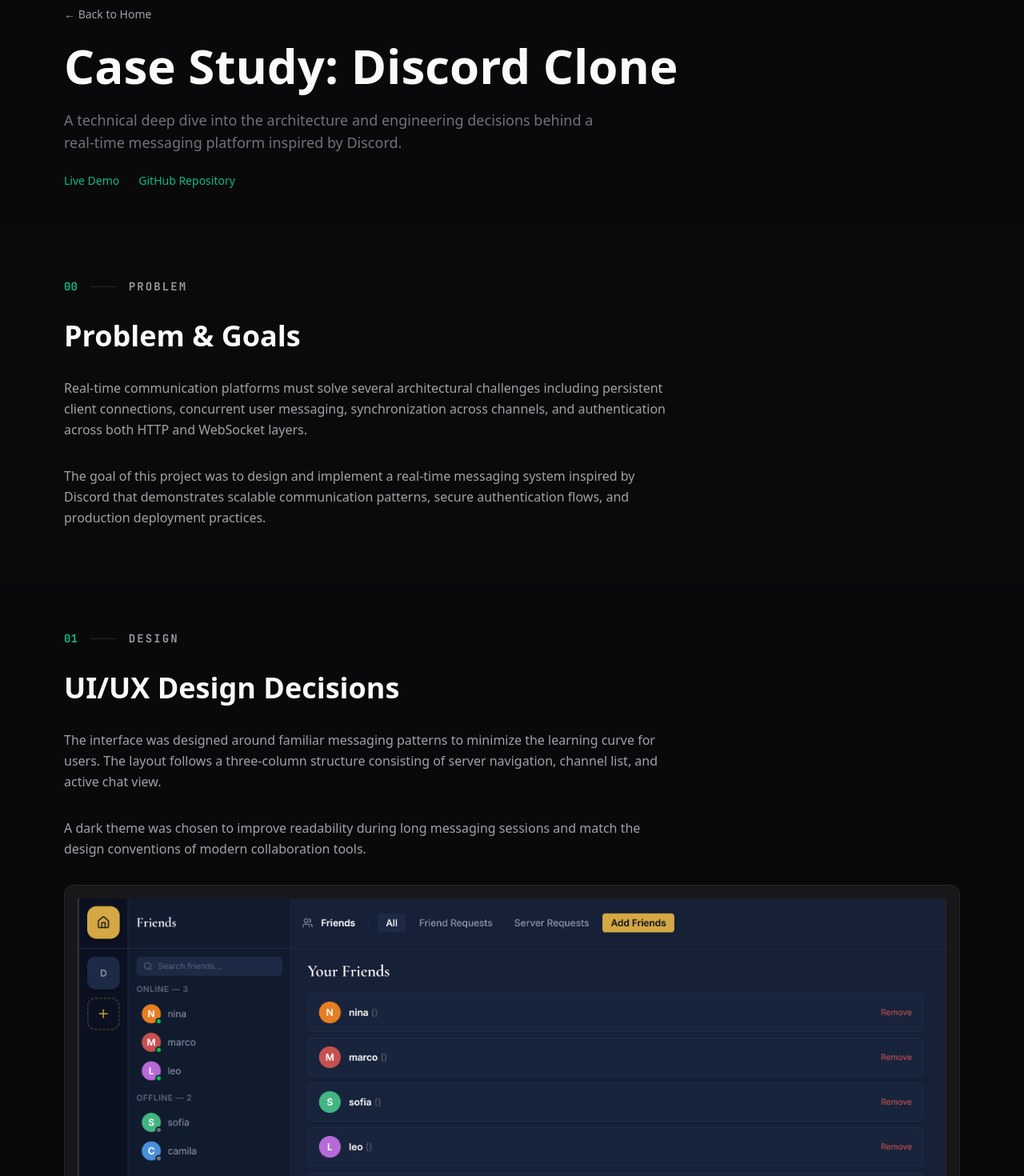
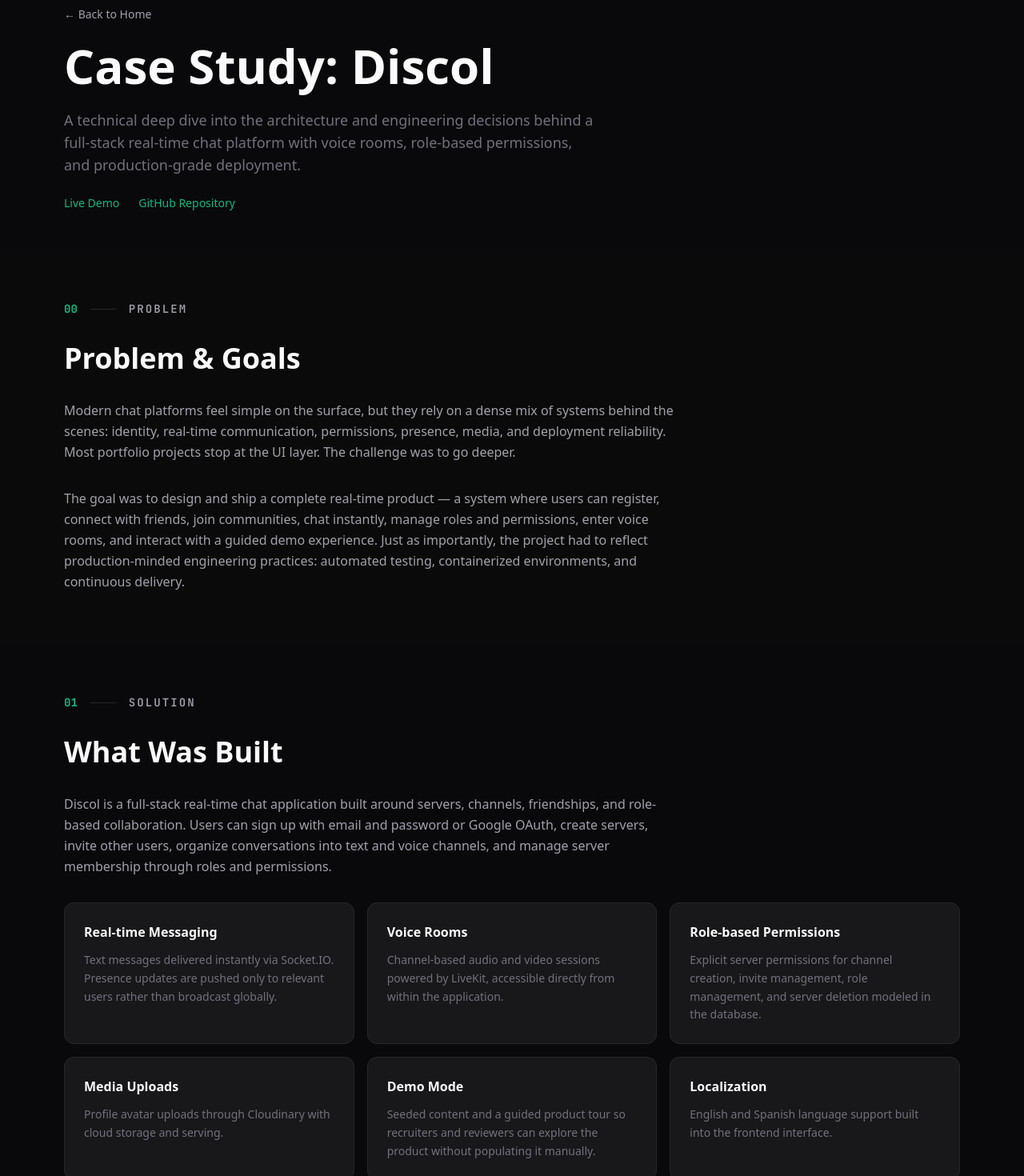
Before and after one commit to esteban0406/Portafolio, a Next.js app: page /case-study/discord-clone in a window 1280 px wide. Shown: the part 40-1510 px from the top of the page at 80% size. Built offline with nearby package versions, Linux system fonts and the light colour scheme.

Commit message:
Update case study and CV

```diff
--- a/app/case-study/discord-clone/page.tsx
+++ b/app/case-study/discord-clone/page.tsx
@@ -1,32 +1,80 @@
 import Link from "next/link";
 import Image from "next/image";
 
-const technologies = [
+const techStack = [
   {
-    name: "Next.js",
+    category: "Frontend",
+    items: "Next.js 16, React 19, Tailwind CSS v4",
     description:
-      "Used to build the frontend interface with server-side rendering and efficient routing for a responsive user experience.",
+      "App Router with server components, responsive layouts, long-lived client state, and real-time event subscriptions.",
   },
   {
-    name: "NestJS",
+    category: "Backend",
+    items: "NestJS 11, Prisma ORM, PostgreSQL",
     description:
-      "Backend framework providing modular architecture, dependency injection, and built-in WebSocket gateway support.",
+      "Modular monolith with focused domain modules. Prisma models the full collaboration schema with explicit RBAC permissions.",
   },
   {
-    name: "WebSockets",
+    category: "Real-time",
+    items: "Socket.IO",
     description:
-      "Enables persistent bidirectional communication required for real-time messaging and instant updates.",
+      "Persistent bidirectional connections for instant message delivery and targeted user notifications.",
   },
   {
-    name: "PostgreSQL",
+    category: "Voice & Video",
+    items: "LiveKit",
     description:
-      "Relational database used to persist users, channels, and messages with strong consistency guarantees.",
+      "Channel-based audio and video sessions accessible directly from within the application.",
   },
   {
-    name: "Docker",
+    category: "Authentication",
+    items: "JWT, Passport, Google OAuth 2.0",
     description:
-      "Containerized deployment ensuring consistent environments between development and production.",
+      "Supports email/password registration and Google OAuth. JWTs are validated across both REST and WebSocket layers.",
   },
+  {
+    category: "Media Storage",
+    items: "Cloudinary",
+    description:
+      "Profile avatar uploads with cloud storage, allowing users to personalize their accounts.",
+  },
+  {
+    category: "Testing",
+    items: "Jest, Supertest, Playwright",
+    description:
+      "Layered test strategy: frontend unit tests, backend unit and integration tests, and browser-level end-to-end specs.",
+  },
+  {
+    category: "DevOps",
+    items: "Docker, Docker Compose, GitHub Actions, GHCR, VPS/SSH",
+    description:
+      "Multi-stage container builds, automated CI pipelines, and production deployment over SSH to a Linux VPS behind Nginx.",
+  },
+];
+
+const challenges = [
+  {
+    number: "01",
+    title: "Making real-time features feel selective instead of noisy",
+    body: "Messaging, status updates, channel changes, invites, and friendship actions all have different audiences. The solution was to separate channel-level events from user-level events — messages are emitted only to the relevant channel room, while friend and invite notifications are emitted directly to the affected users. This kept the real-time layer clean and closer to how a production chat system should behave.",
+  },
+  {
+    number: "02",
+    title: "Keeping authorization understandable as features expanded",
+    body: "As soon as server management was added, authorization became more complex than simple ownership checks. Channel creation, role management, inviting users, renaming a server, and removing members all needed explicit rules. Instead of scattering those checks across controllers and services, a dedicated permission system was modeled in Prisma and enforced through NestJS guards — giving the project a clear RBAC story that is easy to explain and extend.",
+  },
+  {
+    number: "03",
+    title: "Verifying a real-time product across multiple layers",
+    body: "A real-time app can appear to work while hiding fragile behavior across API flows, sockets, and UI state. To reduce that risk, a layered test strategy was built: backend unit tests for service and module logic, backend integration tests against a real PostgreSQL database, frontend unit tests for components and client utilities, and Playwright end-to-end tests that boot the full stack in Docker. That approach gave the project much stronger credibility than a visual demo alone.",
+  },
+];
+
+const results = [
+  { stat: "53", label: "Frontend unit tests" },
+  { stat: "34", label: "Backend unit tests" },
+  { stat: "14", label: "Backend integration tests" },
+  { stat: "9", label: "Playwright e2e specs" },
 ];
 
 function SectionHeader({ number, label }: { number: string; label: string }) {
@@ -54,12 +102,13 @@
         </Link>
 
         <h1 className="text-4xl font-bold text-foreground md:text-5xl lg:text-6xl">
-          Case Study: Discord Clone
+          Case Study: Discol
         </h1>
 
         <p className="max-w-2xl text-lg text-text-muted">
           A technical deep dive into the architecture and engineering decisions
-          behind a real-time messaging platform inspired by Discord.
+          behind a full-stack real-time chat platform with voice rooms,
+          role-based permissions, and production-grade deployment.
         </p>
 
         <div className="flex flex-wrap gap-4 text-sm font-medium sm:gap-5 md:gap-6">
@@ -71,7 +120,7 @@
           </a>
 
           <a
-            href="https://github.com/yourusername/discord-clone"
+            href="https://github.com/esteban0406/Chat-App"
             className="text-accent hover:underline"
           >
             GitHub Repository
@@ -83,26 +132,88 @@
       <section className="flex flex-col gap-8 px-6 py-16 md:px-12 lg:px-20">
         <SectionHeader number="00" label="PROBLEM" />
 
-        <h2 className="text-3xl font-bold text-foreground md:text-4xl">Problem & Goals</h2>
+        <h2 className="text-3xl font-bold text-foreground md:text-4xl">
+          Problem & Goals
+        </h2>
 
         <p className="max-w-3xl text-text-secondary leading-relaxed">
-          Real-time communication platforms must solve several architectural
-          challenges including persistent client connections, concurrent user
-          messaging, synchronization across channels, and authentication across
-          both HTTP and WebSocket layers.
+          Modern chat platforms feel simple on the surface, but they rely on a
+          dense mix of systems behind the scenes: identity, real-time
+          communication, permissions, presence, media, and deployment
+          reliability. Most portfolio projects stop at the UI layer. The
+          challenge was to go deeper.
         </p>
 
         <p className="max-w-3xl text-text-secondary leading-relaxed">
-          The goal of this project was to design and implement a real-time
-          messaging system inspired by Discord that demonstrates scalable
-          communication patterns, secure authentication flows, and production
-          deployment practices.
+          The goal was to design and ship a complete real-time product — a
+          system where users can register, connect with friends, join
+          communities, chat instantly, manage roles and permissions, enter voice
+          rooms, and interact with a guided demo experience. Just as
+          importantly, the project had to reflect production-minded engineering
+          practices: automated testing, containerized environments, and
+          continuous delivery.
         </p>
       </section>
 
+      {/* SOLUTION */}
+      <section className="flex flex-col gap-8 bg-card-darker px-6 py-16 md:px-12 lg:px-20">
+        <SectionHeader number="01" label="SOLUTION" />
+
+        <h2 className="text-3xl font-bold text-foreground md:text-4xl">
+          What Was Built
+        </h2>
+
+        <p className="max-w-3xl text-text-secondary leading-relaxed">
+          Discol is a full-stack real-time chat application built around
+          servers, channels, friendships, and role-based collaboration. Users
+          can sign up with email and password or Google OAuth, create servers,
+          invite other users, organize conversations into text and voice
+          channels, and manage server membership through roles and permissions.
+        </p>
+
+        <div className="grid gap-4 sm:grid-cols-2 lg:grid-cols-3">
+          {[
+            {
+              title: "Real-time Messaging",
+              body: "Text messages delivered instantly via Socket.IO. Presence updates are pushed only to relevant users rather than broadcast globally.",
+            },
+            {
+              title: "Voice Rooms",
+              body: "Channel-based audio and video sessions powered by LiveKit, accessible directly from within the application.",
+            },
+            {
+              title: "Role-based Permissions",
+              body: "Explicit server permissions for channel creation, invite management, role management, and server deletion modeled in the database.",
+            },
+            {
+              title: "Media Uploads",
+              body: "Profile avatar uploads through Cloudinary with cloud storage and serving.",
+            },
+            {
+              title: "Demo Mode",
+              body: "Seeded content and a guided product tour so recruiters and reviewers can explore the product without populating it manually.",
+            },
+            {
+              title: "Localization",
+              body: "English and Spanish language support built into the frontend interface.",
+            },
+          ].map((feature) => (
+            <div
+              key={feature.title}
+              className="flex flex-col gap-3 rounded-xl border border-border bg-card p-6"
+            >
+              <h3 className="font-semibold text-foreground">{feature.title}</h3>
+              <p className="text-sm text-text-muted leading-relaxed">
+                {feature.body}
+              </p>
+            </div>
+          ))}
+        </div>
+      </section>
+
       {/* DESIGN */}
-      <section className="flex flex-col gap-8 bg-card-darker px-6 py-16 md:px-12 lg:px-20">
-        <SectionHeader number="01" label="DESIGN" />
+      <section className="flex flex-col gap-8 px-6 py-16 md:px-12 lg:px-20">
+        <SectionHeader number="02" label="DESIGN" />
 
         <h2 className="text-3xl font-bold text-foreground md:text-4xl">
           UI/UX Design Decisions
@@ -134,23 +245,42 @@
       </section>
 
       {/* ARCHITECTURE */}
-      <section className="flex flex-col gap-8 px-6 py-16 md:px-12 lg:px-20">
-        <SectionHeader number="02" label="ARCHITECTURE" />
+      <section className="flex flex-col gap-8 bg-card-darker px-6 py-16 md:px-12 lg:px-20">
+        <SectionHeader number="03" label="ARCHITECTURE" />
 
         <h2 className="text-3xl font-bold text-foreground md:text-4xl">
           System Architecture
         </h2>
 
         <p className="max-w-3xl text-text-secondary leading-relaxed">
-          The backend follows a modular monolithic architecture built with
-          NestJS. Each domain of the application such as authentication,
-          channels, messaging, and users is implemented as an isolated module.
+          The frontend is a <strong className="text-foreground">Next.js 16</strong> application using the App
+          Router, React 19, and Tailwind CSS v4. It handles page routing,
+          responsive UI, long-lived client state, and real-time event
+          subscriptions. Shared contexts keep the interface synchronized as
+          events arrive.
         </p>
 
         <p className="max-w-3xl text-text-secondary leading-relaxed">
-          The frontend communicates with the backend through REST APIs for
-          standard operations and WebSocket connections for real-time
-          communication.
+          The backend is a <strong className="text-foreground">NestJS 11</strong> modular monolith. Focused
+          modules cover authentication, users, friendships, servers, roles,
+          channels, messages, voice access, and real-time gateway events. All
+          REST endpoints are exposed under <code className="font-mono text-accent text-sm">/api</code>, while
+          Socket.IO runs alongside for low-latency messaging.
+        </p>
+
+        <p className="max-w-3xl text-text-secondary leading-relaxed">
+          For data persistence, the app uses <strong className="text-foreground">PostgreSQL</strong> with{" "}
+          <strong className="text-foreground">Prisma ORM</strong>. The schema models users, OAuth accounts,
+          friendships, servers, invites, members, roles, channels, and messages.
+          Role-based access control is enforced through explicit server
+          permissions, keeping authorization rules visible and maintainable.
+        </p>
+
+        <p className="max-w-3xl text-text-secondary leading-relaxed">
+          The real-time layer uses two communication patterns: channel rooms for
+          chat fanout (only users in the active channel receive live messages)
+          and user-specific rooms for private notifications like friend
+          requests, server invites, and presence changes.
         </p>
 
         <div className="w-full overflow-hidden rounded-xl border border-border bg-card p-4">
@@ -166,8 +296,8 @@
       </section>
 
       {/* AUTH FLOW */}
-      <section className="flex flex-col gap-8 bg-card-darker px-6 py-16 md:px-12 lg:px-20">
-        <SectionHeader number="03" label="AUTHENTICATION" />
+      <section className="flex flex-col gap-8 px-6 py-16 md:px-12 lg:px-20">
+        <SectionHeader number="04" label="AUTHENTICATION" />
 
         <h2 className="text-3xl font-bold text-foreground md:text-4xl">
           Authentication Flow
@@ -180,24 +310,15 @@
           <li>4. WebSocket gateway validates authentication</li>
           <li>5. Authenticated users join channel rooms</li>
         </ul>
-
-        <div className="w-full overflow-hidden rounded-xl border border-border bg-card p-4">
-          <Image
-            src="/images/authmermaid.png"
-            alt="Authentication Flow Diagram"
-            width={1200}
-            height={800}
-            loading="lazy"
-            className="w-full h-auto"
-          />
-        </div>
       </section>
 
       {/* REALTIME FLOW */}
-      <section className="flex flex-col gap-8 px-6 py-16 md:px-12 lg:px-20">
-        <SectionHeader number="04" label="REAL-TIME MESSAGING" />
+      <section className="flex flex-col gap-8 bg-card-darker px-6 py-16 md:px-12 lg:px-20">
+        <SectionHeader number="05" label="REAL-TIME MESSAGING" />
 
-        <h2 className="text-3xl font-bold text-foreground md:text-4xl">Message Flow</h2>
+        <h2 className="text-3xl font-bold text-foreground md:text-4xl">
+          Message Flow
+        </h2>
 
         <ul className="max-w-3xl space-y-3 text-text-secondary">
           <li>Client sends message through WebSocket gateway</li>
@@ -220,20 +341,27 @@
       </section>
 
       {/* TECHNOLOGIES */}
-      <section className="flex flex-col gap-8 bg-card-darker px-6 py-16 md:px-12 lg:px-20">
-        <SectionHeader number="05" label="TECH STACK" />
+      <section className="flex flex-col gap-8 px-6 py-16 md:px-12 lg:px-20">
+        <SectionHeader number="06" label="TECH STACK" />
 
         <h2 className="text-3xl font-bold text-foreground md:text-4xl">
           Technology Decisions
         </h2>
 
-        <div className="grid grid-cols-2 gap-4 sm:grid-cols-2 md:grid-cols-3 lg:grid-cols-5">
-          {technologies.map((tech) => (
+        <div className="grid gap-4 sm:grid-cols-2 lg:grid-cols-4">
+          {techStack.map((tech) => (
             <div
-              key={tech.name}
+              key={tech.category}
               className="flex flex-col gap-3 rounded-xl border border-border bg-card p-6"
             >
-              <h3 className="font-semibold text-foreground">{tech.name}</h3>
+              <div className="flex flex-col gap-1">
+                <span className="font-mono text-xs font-bold text-accent tracking-widest uppercase">
+                  {tech.category}
+                </span>
+                <h3 className="font-semibold text-foreground text-sm">
+                  {tech.items}
+                </h3>
+              </div>
 
               <p className="text-sm text-text-muted leading-relaxed">
                 {tech.description}
@@ -244,8 +372,8 @@
       </section>
 
       {/* CI/CD */}
-      <section className="flex flex-col gap-8 px-6 py-16 md:px-12 lg:px-20">
-        <SectionHeader number="06" label="CI/CD PIPELINE" />
+      <section className="flex flex-col gap-8 bg-card-darker px-6 py-16 md:px-12 lg:px-20">
+        <SectionHeader number="07" label="CI/CD PIPELINE" />
 
         <h2 className="text-3xl font-bold text-foreground md:text-4xl">
           Continuous Integration & Deployment
@@ -261,29 +389,73 @@
       </section>
 
       {/* CHALLENGES */}
-      <section className="flex flex-col gap-8 bg-card-darker px-6 py-16 md:px-12 lg:px-20">
-        <SectionHeader number="07" label="CHALLENGES" />
+      <section className="flex flex-col gap-8 px-6 py-16 md:px-12 lg:px-20">
+        <SectionHeader number="08" label="CHALLENGES" />
 
         <h2 className="text-3xl font-bold text-foreground md:text-4xl">
           Challenges & Lessons Learned
         </h2>
 
-        <ul className="max-w-3xl space-y-3 text-text-secondary">
-          <li>
-            Sharing authentication logic between HTTP controllers and WebSocket
-            gateways required careful separation of concerns.
-          </li>
+        <div className="flex flex-col gap-6 max-w-3xl">
+          {challenges.map((challenge) => (
+            <div
+              key={challenge.number}
+              className="flex flex-col gap-3 rounded-xl border border-border bg-card p-6"
+            >
+              <div className="flex items-center gap-3">
+                <span className="font-mono text-xs font-bold text-accent">
+                  {challenge.number}
+                </span>
+                <h3 className="font-semibold text-foreground">
+                  {challenge.title}
+                </h3>
+              </div>
+              <p className="text-sm text-text-muted leading-relaxed">
+                {challenge.body}
+              </p>
+            </div>
+          ))}
+        </div>
+      </section>
 
-          <li>
-            Managing concurrent users required room-based broadcasting to ensure
-            efficient message delivery.
-          </li>
+      {/* RESULTS */}
+      <section className="flex flex-col gap-8 bg-card-darker px-6 py-16 md:px-12 lg:px-20">
+        <SectionHeader number="09" label="RESULTS" />
 
-          <li>
-            Containerizing the application simplified deployment but required
-            configuring networking between services.
-          </li>
-        </ul>
+        <h2 className="text-3xl font-bold text-foreground md:text-4xl">
+          Outcomes
+        </h2>
+
+        <p className="max-w-3xl text-text-secondary leading-relaxed">
+          Discol became a strong end-to-end case study in building and shipping
+          a modern real-time product. It demonstrates full-stack ownership across
+          product design, domain modeling, authentication, authorization,
+          WebSocket workflows, voice integration, media uploads,
+          internationalization, testing, and deployment.
+        </p>
+
+        <div className="grid grid-cols-2 gap-4 sm:grid-cols-4">
+          {results.map((result) => (
+            <div
+              key={result.label}
+              className="flex flex-col gap-2 rounded-xl border border-border bg-card p-6 text-center"
+            >
+              <span className="text-4xl font-bold text-accent">
+                {result.stat}
+              </span>
+              <span className="text-sm text-text-muted leading-snug">
+                {result.label}
+              </span>
+            </div>
+          ))}
+        </div>
+
+        <p className="max-w-3xl text-text-secondary leading-relaxed">
+          All tests run automatically in GitHub Actions pipelines that gate pull
+          requests before deployment — making the project not just a feature
+          demo, but a credible example of engineering quality and delivery from
+          start to finish.
+        </p>
       </section>
     </main>
   );
--- a/app/components/FeaturedProject.tsx
+++ b/app/components/FeaturedProject.tsx
@@ -1,21 +1,23 @@
 import { Button } from "./ui/Button";
+import Image from "next/image";
 
 const techBadges = [
-  "Next.js",
-  "NestJS",
-  "WebSockets",
+  "Next.js 16",
+  "NestJS 11",
+  "Socket.IO",
   "PostgreSQL",
+  "Prisma ORM",
+  "LiveKit",
   "Docker",
-  "Nginx",
   "GitHub Actions",
 ];
 
 const features = [
-  "Real-time messaging via WebSockets",
-  "JWT authentication and role-based access control",
-  "Channel-based messaging system",
-  "Containerized deployment with Docker",
-  "Automated CI/CD pipeline",
+  "Real-time messaging and presence via Socket.IO",
+  "Voice and video rooms powered by LiveKit",
+  "JWT + Google OAuth authentication with RBAC",
+  "Servers, channels, friendships, and role management",
+  "Playwright + Jest test suite with CI/CD pipeline",
 ];
 
 export function FeaturedProject() {
@@ -35,19 +37,26 @@
         {/* Screenshot */}
         <div className="flex aspect-video w-full items-center justify-center rounded-xl border border-border bg-card md:w-3/5">
           <span className="font-mono text-sm text-text-muted">
-            Project Screenshot
+            <Image
+                        src="/images/mockup.png"
+                        alt="Discord Clone UI Mockup"
+                        width={1512}
+                        height={787}
+                        loading="lazy"
+                        className="w-full h-auto"
+                      />
           </span>
         </div>
 
         {/* Info */}
         <div className="flex flex-col gap-6 md:w-2/5">
           {/* Title */}
-          <h3 className="text-3xl font-bold text-foreground">Discord Clone</h3>
+          <h3 className="text-3xl font-bold text-foreground">Discol</h3>
 
           {/* Technical Highlight */}
           <p className="font-mono text-xs text-accent">
-            Real-time messaging architecture with WebSockets and automated CI/CD
-            deployment
+            Full-stack real-time chat with voice rooms, RBAC, and
+            production-grade deployment
           </p>
 
           {/* Tech stack */}
@@ -64,10 +73,10 @@
 
           {/* Description */}
           <p className="text-base leading-relaxed text-text-secondary">
-            A real-time messaging platform inspired by Discord that supports
-            channels, direct messaging, and role-based access control. Built
-            with WebSocket communication, a NestJS backend API, and a
-            containerized deployment pipeline using Docker and Nginx.
+            A full-stack real-time chat application with servers, channels,
+            friendships, and role-based collaboration. Includes voice rooms via
+            LiveKit, Google OAuth, media uploads, a demo mode with seeded
+            content, and a layered test suite of 110+ automated tests.
           </p>
 
           {/* Key Features */}
```
Also changed, not shown: app/components/Hero.tsx (+3 -5 lines), 1 other file (tests, documents, lock files or other folders).
